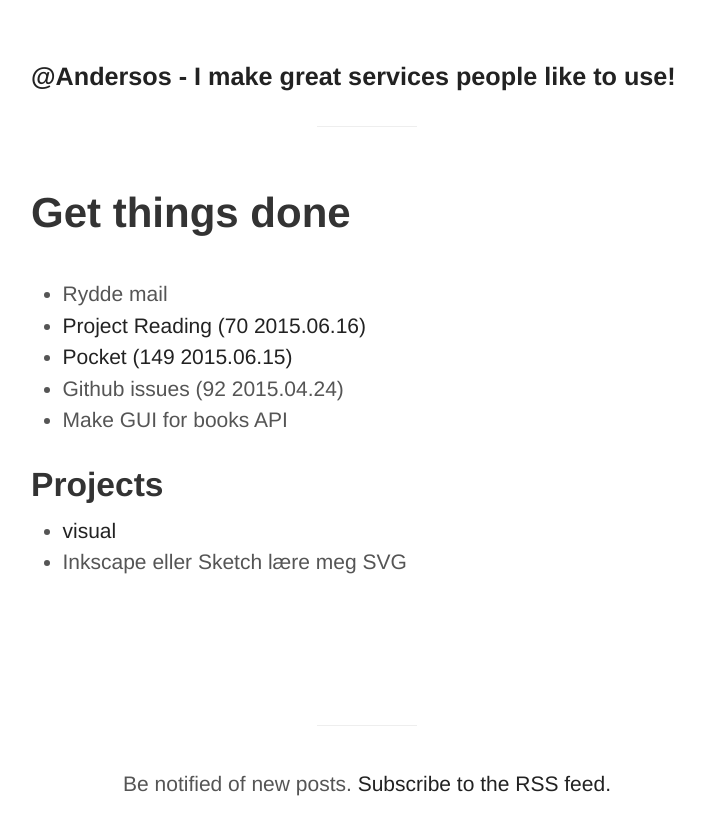
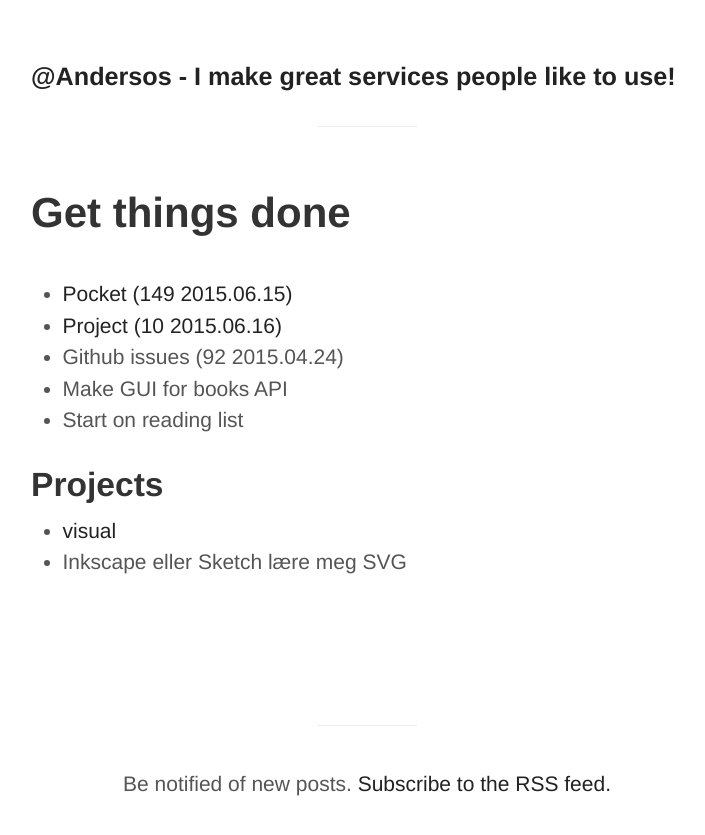
Before and after one commit to Andersos/andersos.net, a Jekyll site: the page built from gtd.html, in a window 1280 px wide. Shown: the top 835 px of the page, without its empty margins (273-978 px from the left). Built offline with Jekyll 4.4.1, drawn with Linux system fonts in a browser that asks for light colours; Markdown is read by kramdown in place of the engine named in the settings.

Commit message:
Update gtd.html

```diff
--- a/gtd.html
+++ b/gtd.html
@@ -4,12 +4,11 @@ title: "Get things done"
 ---
 
 <ul>
-    <li>Rydde mail</li>
-    <li><a href="https://gist.github.com/Andersos/32ba857519db96e97e63">Project Reading (70 2015.06.16)</a></li>
     <li><a href="https://twitter.com/Andersos/status/530115122086543360">Pocket (149 2015.06.15)</a></a></li>
+    <li><a href="https://gist.github.com/Andersos/32ba857519db96e97e63">Project (10 2015.06.16)</a></li>
     <li>Github issues (92 2015.04.24)</li>
     <li>Make GUI for books API</li>
-
+    <li>Start on reading list</li>
 </ul>
 
 <h2>Projects</h2>
```
